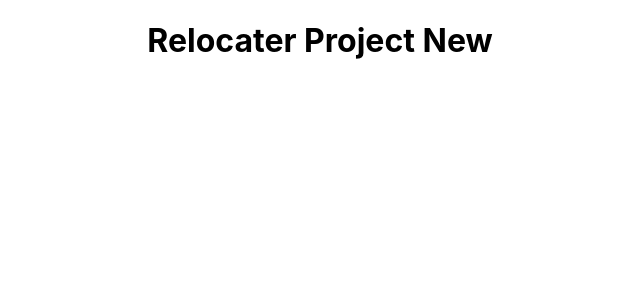
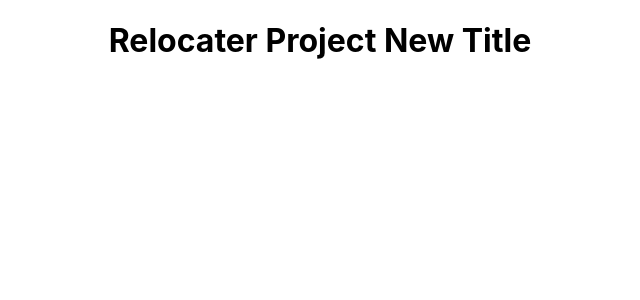
Before and after one commit to BryantCabrera/relocater, a React (Create React App) app: page / in a window 1280 px wide. Shown: the top 300 px of the page, without its empty margins (320-960 px from the left). Built offline with nearby package versions, Linux system fonts and the light colour scheme.

Commit message:
Adds kevins App.js title edit.

```diff
--- a/src/App.js
+++ b/src/App.js
@@ -6,7 +6,7 @@ class App extends Component {
   render() {
     return (
       <div className="App">
-        <h1>Relocater Project New</h1>
+        <h1>Relocater Project New Title</h1>
       </div>
     );
   }
```
